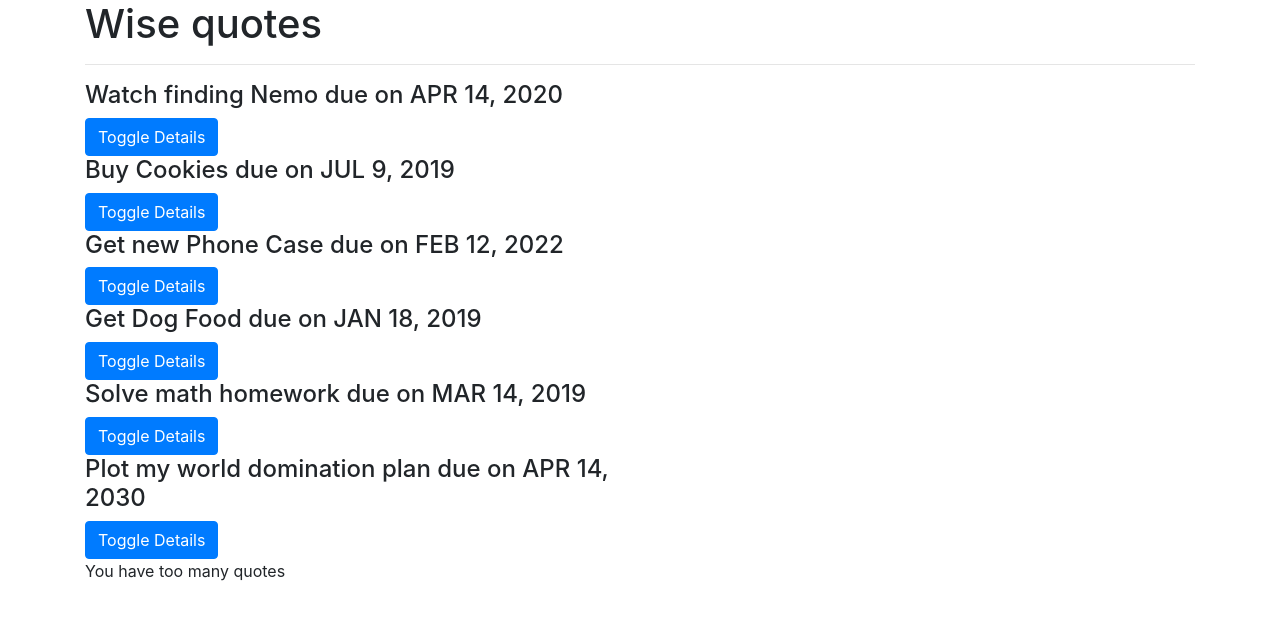
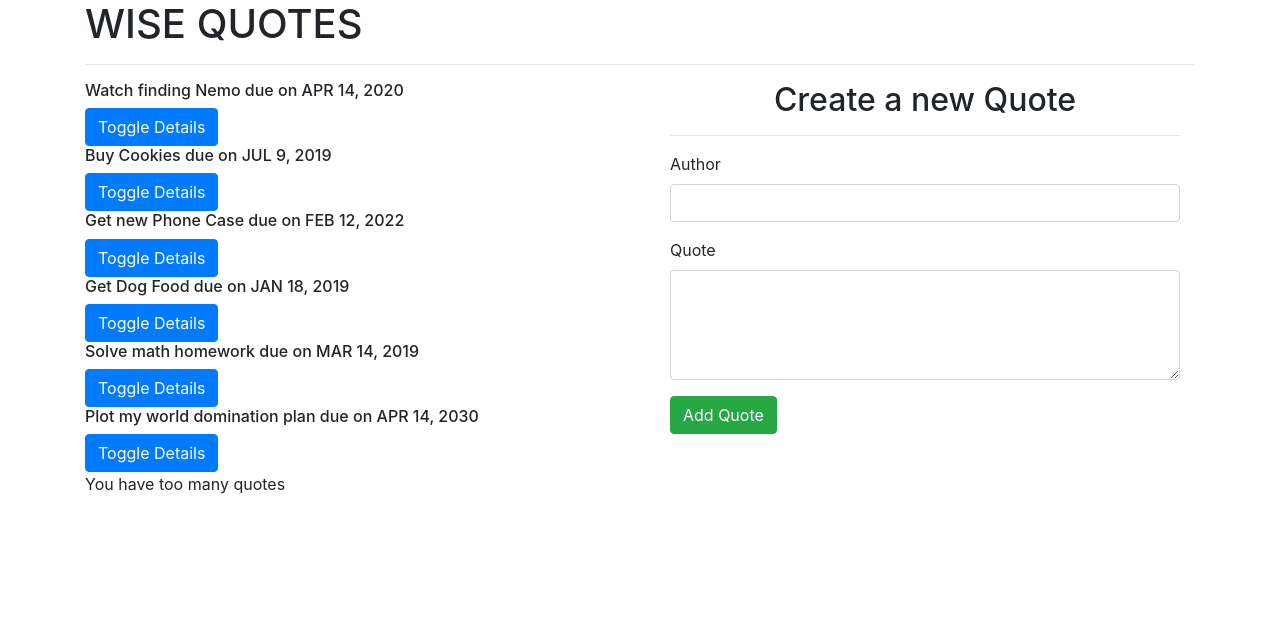
Before and after one commit to Patrick322/Quotes, an Angular app: page / in a window 1280 px wide. Shown: the top 620 px of the page. Built offline with nearby package versions, Linux system fonts and the light colour scheme.

Commit message:
it will change the structure of the initial application

```diff
--- /dev/null
+++ b/src/app/quote-form/quote-form.component.html
@@ -0,0 +1,28 @@
+<div class="container-fluid">
+  <h2 class="text-center">Create a new Quote</h2>
+  <hr>
+  <form #quoteForm='ngForm'>
+    <div class="form-group">
+
+      <label for="name">Author</label>
+      <input type="text" class="form-control" id="name" [(ngModel)]="newQuote.name" name="name" #name='ngModel'
+        required>
+      <div [hidden]="name.valid || name.pristine" class="alert alert-danger">
+        <p>Author is required</p>
+      </div>
+    </div>
+
+
+    <div class="form-group">
+
+      <label for="description">Quote</label>
+      <textarea class="form-control" id="description" rows="4" [(ngModel)]="newQuote.description" name="description"
+        #description="ngModel" required></textarea>
+      <div [hidden]="description.valid || description.pristine" class="alert alert-danger">
+        <p>Quote is required</p>
+      </div>
+    </div>
+
+    <button type="submit" class="btn btn-success">Add Quote</button>
+  </form>
+</div>
--- /dev/null
+++ b/src/app/quote-form/quote-form.component.ts
@@ -0,0 +1,21 @@
+import { Component, Output, OnInit, EventEmitter } from '@angular/core';
+import { Quote } from '../quote';
+
+@Component({
+  selector: 'app-quote-form',
+  templateUrl: './quote-form.component.html',
+  styleUrls: ['./quote-form.component.css']
+})
+export class QuoteFormComponent implements OnInit {
+
+  newQuote = new Quote(0,"","",new Date());
+  @Output() addQuote = new EventEmitter<Quote>();
+  constructor() { }
+
+  submitQuote(){
+    this.addQuote.emit(this.newQuote);
+      }
+  ngOnInit() {
+  }
+
+}
--- a/src/app/quote.ts
+++ b/src/app/quote.ts
@@ -1,6 +1,10 @@
 export class Quote {
   public showDescription: boolean;
-  constructor(public id: number,public name: string,public description: string, public completeDate: Date){
+  constructor(
+    public id: number,
+    public name: string,
+    public description: string,
+    public completeDate: Date){
     this.showDescription=false;
   }
 }
--- a/src/app/quote/quote.component.html
+++ b/src/app/quote/quote.component.html
@@ -1,12 +1,12 @@
 <div class="container">
-  <h1>Wise quotes</h1>
+  <h1>WISE QUOTES</h1>
   <hr>
 
   <div class="row">
     <div class="col-md-6">
       <div *ngFor='let quote of quotes;let i = index'>
         <div>
-          <h4 id={{i}} appStrikethrough>{{quote.name}} due on {{quote.completeDate|date|uppercase}}</h4>
+          <h6 id={{i}} appStrikethrough>{{quote.name}} due on {{quote.completeDate|date|uppercase}}</h6>
           <button (click)='toggleDetails(i)' class="btn btn-primary">Toggle Details</button>
         </div>
 
@@ -15,6 +15,9 @@
         </div>
       </div>
     </div>
+    <div class="col-md-6">
+      <app-quote-form>(addQuote)="addNewQuote($event)</app-quote-form>
+    </div>
   </div>
 
   <p *ngIf='quotes.length > 5'>You have too many quotes</p>
--- a/src/app/quote/quote.component.ts
+++ b/src/app/quote/quote.component.ts
@@ -16,6 +16,15 @@ export class QuoteComponent implements OnInit {
     new Quote(5,'Solve math homework','Damn Math',new Date(2019,2,14)),
     new Quote(6,'Plot my world domination plan','Cause I am an evil overlord',new Date(2030,3,14)),
   ];
+
+  addNewQuote(quote){
+    let goalLength = this.quotes.length;
+    quote.id = goalLength+1;
+    quote.completeDate = new Date(quote.completeDate)
+    this.quotes.push(quote)
+  }
+
+
 
   completeQuote(isComplete, index){
     if (isComplete) {
```
Also changed, not shown: src/app/app.module.ts (+7 -2 lines), src/app/quote-form/quote-form.component.css (added), 1 other file (tests, documents, lock files or other folders).
